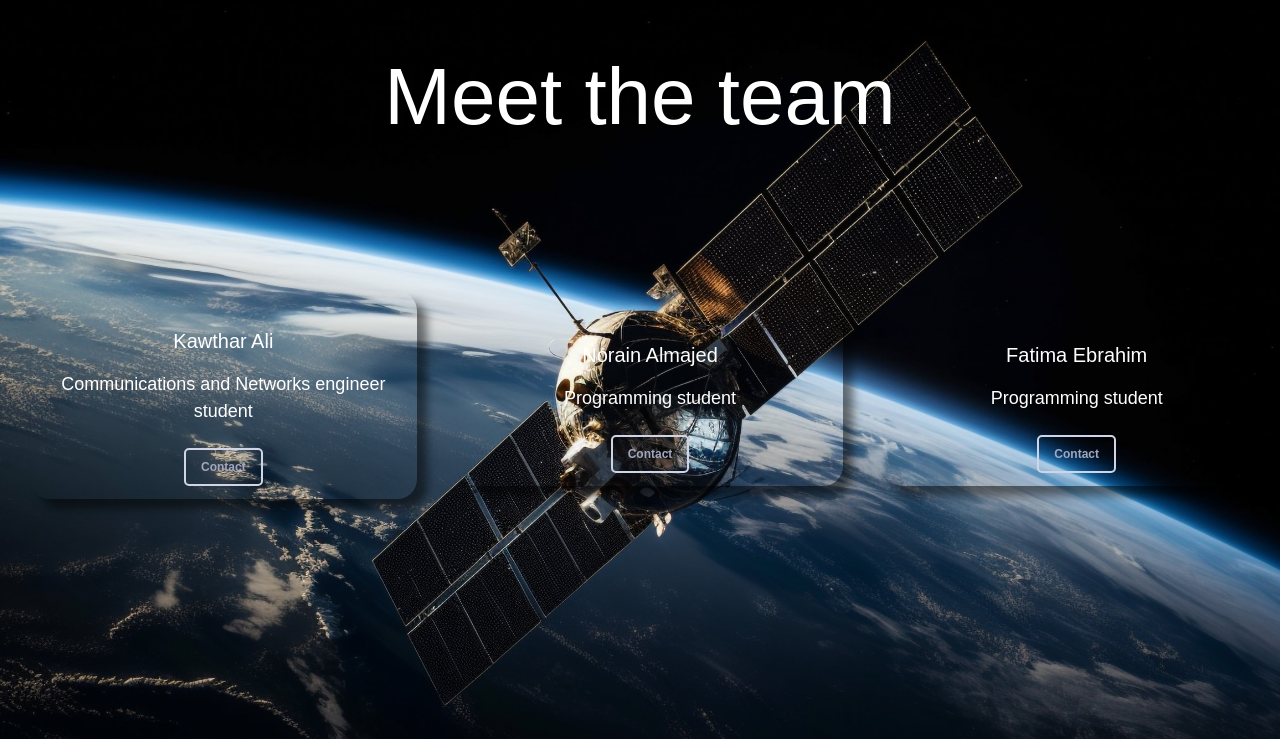
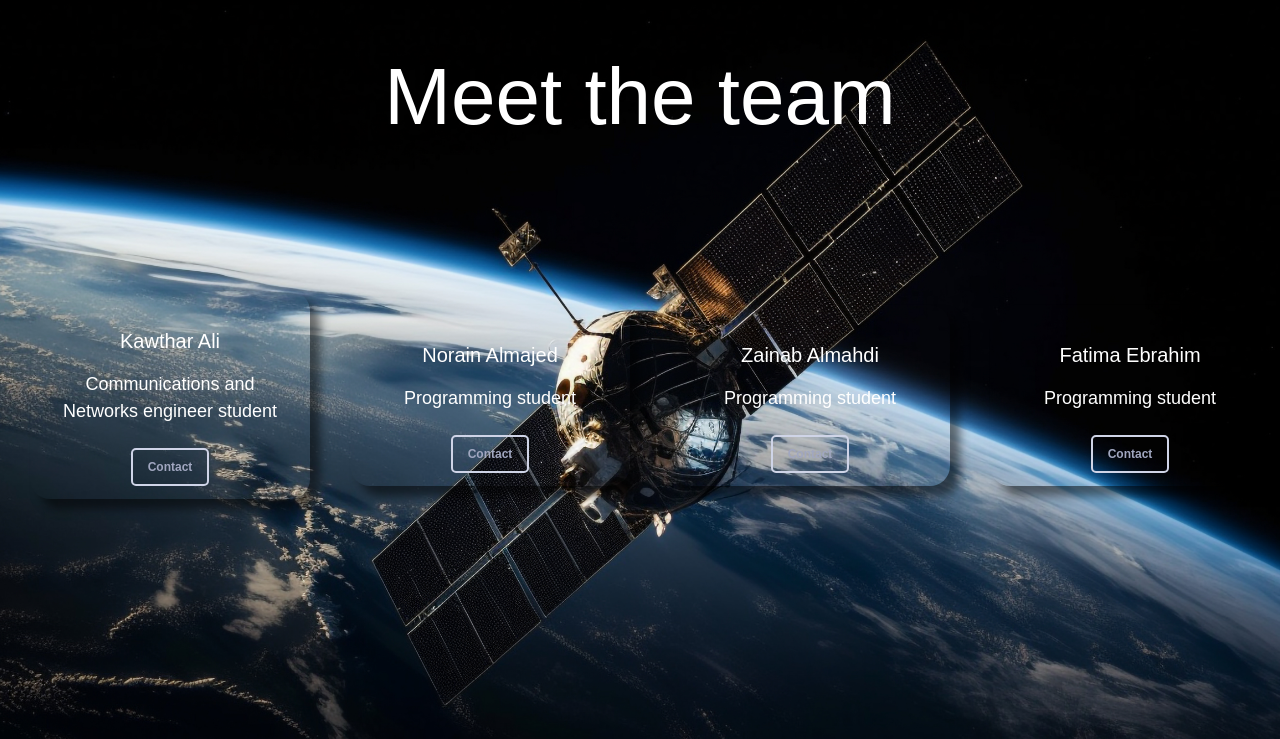
Before and after one commit to fatima-ali97/Space-traveler-spaceapp, a Flask app: page /team in a window 1280 px wide. Shown: the top 739 px of the page. Run offline with Flask 3, Linux system fonts and the light colour scheme.

Commit message:
added Zainab to team page

```diff
--- a/templates/team.html
+++ b/templates/team.html
@@ -59,6 +59,23 @@
             <img src="" />
           </div>
           <div class="team-detail">
+            <h3>Zainab Almahdi</h3>
+            <p>Programming student</p>
+            <br />
+            <div class="contact-button">
+              <a
+                href="www.linkedin.com/in/zainab-almahdi-451b1b290"
+                >Contact</a
+              >
+            </div>
+          </div>
+        </div>
+        <br />
+        <div class="team-card">
+          <div class="team-image">
+            <img src="" />
+          </div>
+          <div class="team-detail">
             <h3>Fatima Ebrahim</h3>
             <p>Programming student</p>
             <br />
```
